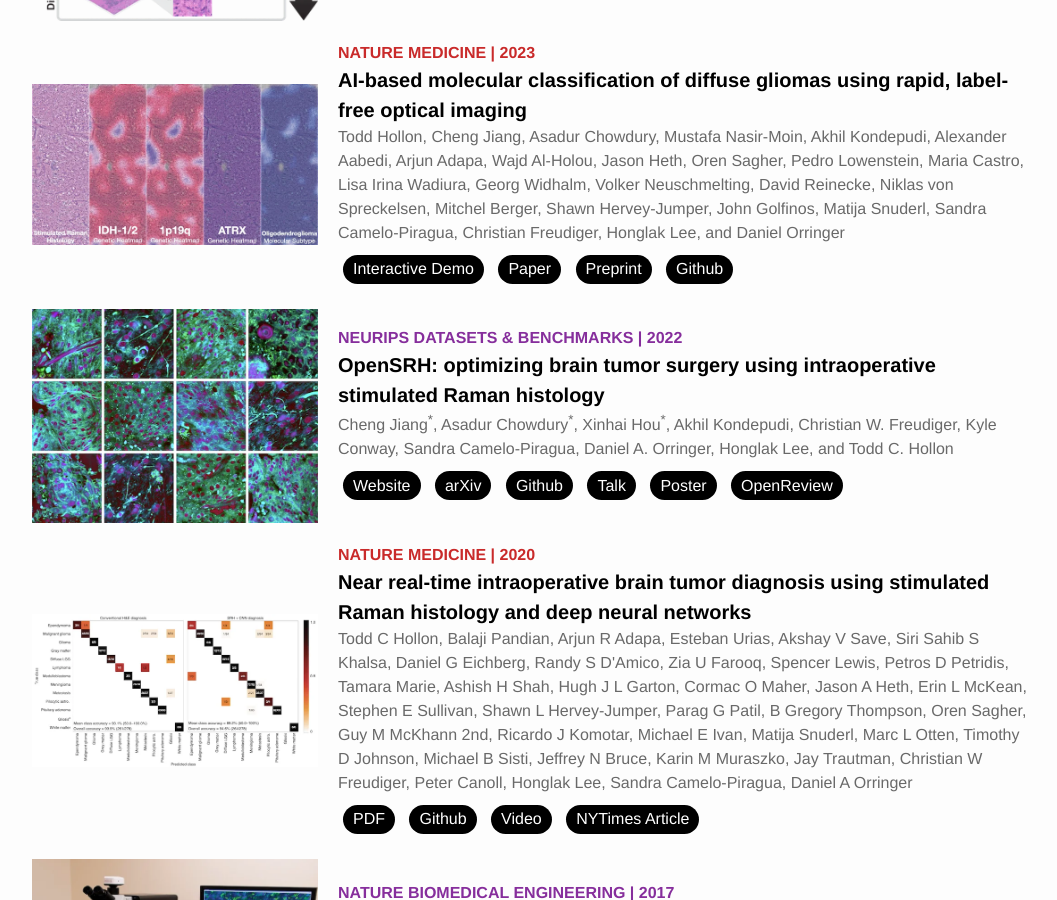
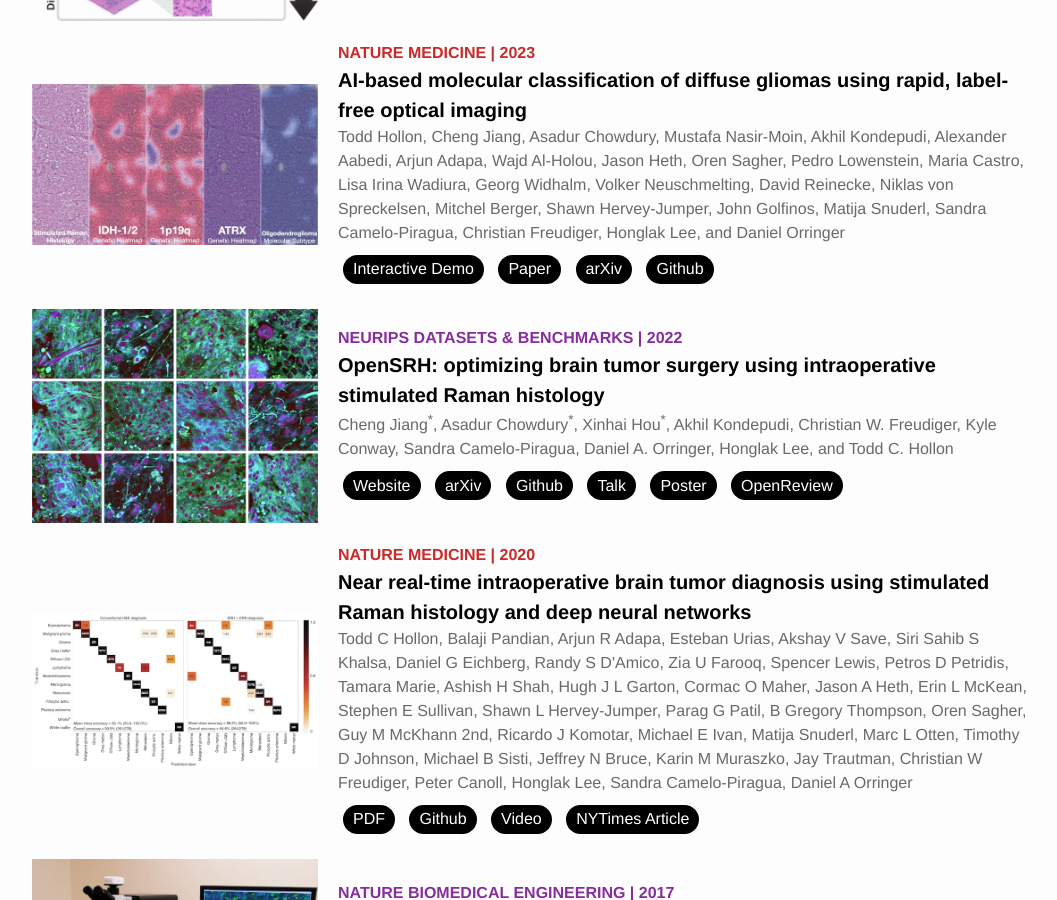
Before and after one commit to MLNeurosurg/mlneurosurg.github.io, a Jekyll site: the page built from index.md, in a window 1280 px wide and 900 px high, scrolled down 2362 px. Shown: the whole window, without its empty margins (108-1165 px from the left). Built offline with Jekyll 4.4.1, drawn with Linux system fonts in a browser that asks for light colours; comment, search, counter and statistics services are not loaded.

Commit message:
added arxiv link to deepglioma paper

```diff
--- a/_data/people.yaml
+++ b/_data/people.yaml
@@ -33,7 +33,7 @@ staff:
   position: Machine Learning Engineer
   key: achowdur
   bio: Asadur is a machine learning engineer interested in exploring the effective usage of deep learning models in biomedical images to improve healthcare. He received his Masters of Applied Data Science from University of  Michigan and Bachelors of Science in Neuroscience (cognitive) from Michigan State University. He hopes to see tricorder like systems in his lifetime.
-  link: /people/achowdur
+  link: https://www.linkedin.com/in/asadurchowdury/
 - name: Lin Wang
   position: Laboratory Technician
   key: linwan
--- a/_data/publications.yaml
+++ b/_data/publications.yaml
@@ -37,8 +37,8 @@ hollon2023artificial:
           link: https://deepglioma.mlins.org/
         - title: Paper
           link: https://doi.org/10.1038/s41591-023-02252-4
-        - title: Preprint
-          link: https://doi.org/10.21203/rs.3.rs-1930236/v1
+        - title: arXiv
+          link: https://arxiv.org/pdf/2303.13610.pdf #https://doi.org/10.21203/rs.3.rs-1930236/v1
         - title: Github
           link: https://github.com/MLNeurosurg/deepglioma
     im: hollon2023artificial.webp
```
